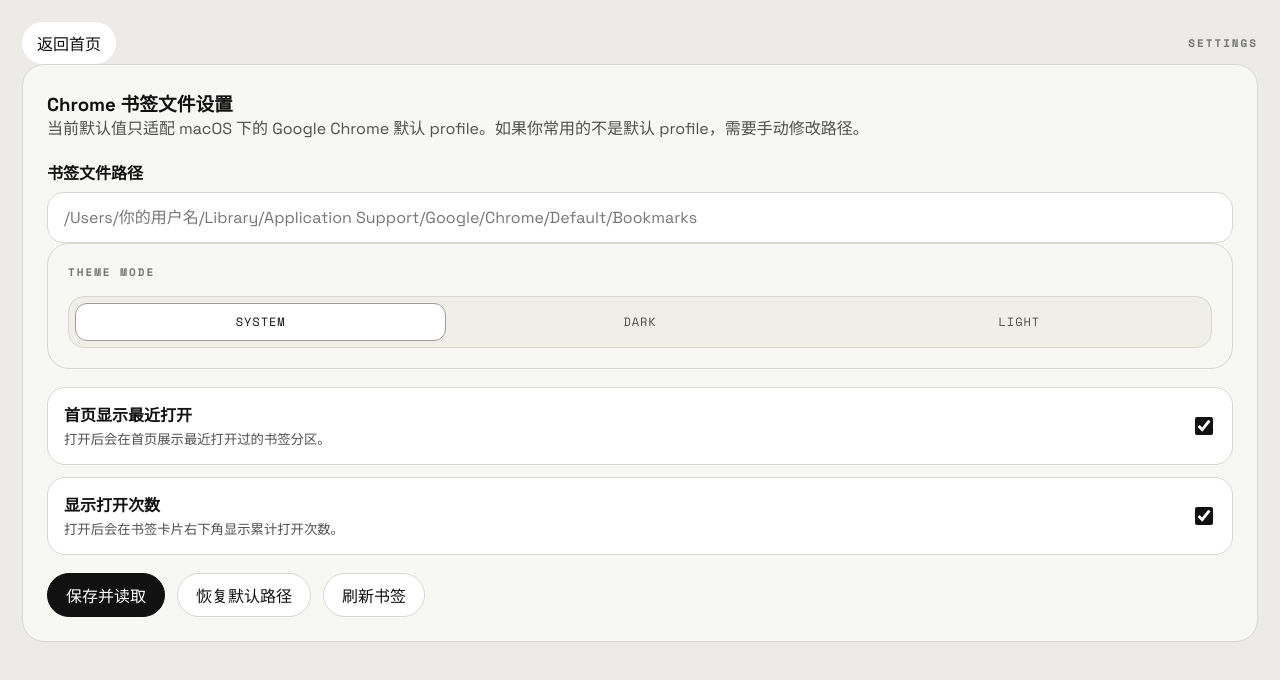
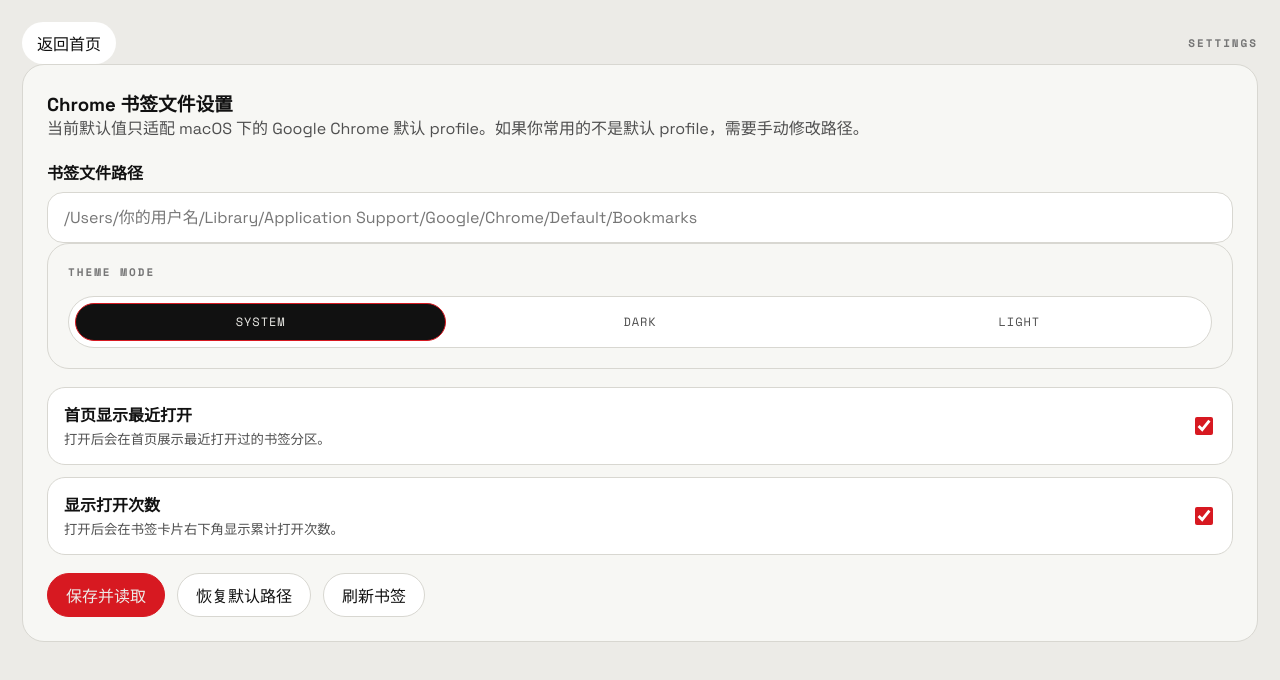
Before and after one commit to hitctc/utools-my-quick-bookmarks, a Vue app: page / in a window 1280 px wide. Both pictures are taken after a click on the button "SETTINGS". Shown: the top 680 px of the page. Built offline with nearby package versions, Linux system fonts and the light colour scheme; a web font is replaced by a local one.

Commit message:
fix: 收敛 Nothing 主题 token 契约

```diff
--- a/src/main.css
+++ b/src/main.css
@@ -2,42 +2,32 @@
 
 :root {
   color-scheme: light;
-  --page-bg: #ecebe7;
-  --surface-1: #f7f7f4;
-  --surface-2: #ffffff;
-  --surface-inset: #efeee9;
-  --text-1: #111111;
-  --text-2: #4f4f4f;
-  --text-3: #767676;
-  --line: #d8d7d1;
-  --line-strong: #9d9d95;
-  --accent: #111111;
-  --accent-soft: #e8e8e2;
+  --bg: #ecebe7;
+  --surface: #f7f7f4;
+  --surface-raised: #ffffff;
+  --border: #d8d7d1;
+  --border-visible: #d71921;
+  --text-disabled: #767676;
+  --text-secondary: #4f4f4f;
+  --text-primary: #111111;
+  --text-display: #111111;
+  --accent: #d71921;
   --danger: #8d2f2f;
-  --focus: #111111;
-  --chip-bg: #efeee9;
-  --chip-active-bg: #111111;
-  --chip-active-text: #f7f7f4;
 }
 
 :root[data-theme="dark"] {
   color-scheme: dark;
-  --page-bg: #0b0b0b;
-  --surface-1: #151515;
-  --surface-2: #1b1b1b;
-  --surface-inset: #202020;
-  --text-1: #f5f5f2;
-  --text-2: #c0c0b8;
-  --text-3: #8f8f87;
-  --line: #2b2b2b;
-  --line-strong: #484848;
-  --accent: #f5f5f2;
-  --accent-soft: #202020;
+  --bg: #0b0b0b;
+  --surface: #151515;
+  --surface-raised: #1b1b1b;
+  --border: #2b2b2b;
+  --border-visible: #d71921;
+  --text-disabled: #8f8f87;
+  --text-secondary: #c0c0b8;
+  --text-primary: #f5f5f2;
+  --text-display: #f5f5f2;
+  --accent: #d71921;
   --danger: #ff8b8b;
-  --focus: #f5f5f2;
-  --chip-bg: #202020;
-  --chip-active-bg: #f5f5f2;
-  --chip-active-text: #111111;
 }
 
 * {
@@ -52,9 +42,9 @@ body,
 
 body {
   margin: 0;
-  color: var(--text-1);
+  color: var(--text-primary);
   font-family: "Space Grotesk", "PingFang SC", "Helvetica Neue", sans-serif;
-  background: var(--page-bg);
+  background: var(--bg);
   text-rendering: optimizeLegibility;
 }
 
@@ -76,7 +66,7 @@ a {
 }
 
 :focus-visible {
-  outline: 1px solid var(--focus);
+  outline: 1px solid var(--accent);
   outline-offset: 2px;
 }
 
@@ -96,23 +86,23 @@ a {
 .bookmarks-section,
 .settings-panel,
 .search-tip-card {
-  background: var(--surface-1);
-  border: 1px solid var(--line);
+  background: var(--surface);
+  border: 1px solid var(--border);
   border-radius: 22px;
   box-shadow: none;
 }
 
 .hero {
-  display: flex;
-  align-items: flex-start;
-  justify-content: space-between;
-  gap: 18px;
+  display: grid;
+  grid-template-columns: minmax(0, 1.45fr) minmax(280px, 0.85fr);
+  align-items: start;
+  gap: 18px 24px;
   padding: 28px;
 }
 
 .hero--nothing {
-  background: var(--surface-2);
-  border-color: var(--line-strong);
+  background: var(--surface-raised);
+  border-color: var(--border-visible);
 }
 
 .hero__lead {
@@ -131,7 +121,7 @@ a {
 
 .hero__number {
   margin: 0;
-  color: var(--text-1);
+  color: var(--text-primary);
   font-family: "Doto", "Space Mono", monospace;
   font-size: clamp(4rem, 9vw, 6.5rem);
   font-weight: 700;
@@ -148,7 +138,7 @@ a {
 .hero__text {
   margin: 0;
   max-width: 48ch;
-  color: var(--text-2);
+  color: var(--text-secondary);
   line-height: 1.65;
 }
 
@@ -169,7 +159,7 @@ a {
 
 .hero__path-label {
   margin: 0;
-  color: var(--text-3);
+  color: var(--text-disabled);
   font-family: "Space Mono", monospace;
   font-size: 11px;
   letter-spacing: 0.18em;
@@ -179,7 +169,7 @@ a {
 .hero__path {
   margin: 0;
   max-width: 34ch;
-  color: var(--text-1);
+  color: var(--text-primary);
   font-family: "Space Mono", monospace;
   font-size: 13px;
   line-height: 1.6;
@@ -209,7 +199,7 @@ a {
 .bookmarks-section__eyebrow,
 .mono-label {
   margin: 0;
-  color: var(--text-3);
+  color: var(--text-disabled);
   font-family: "Space Mono", monospace;
   font-size: 11px;
   font-weight: 700;
@@ -228,7 +218,7 @@ a {
 .state-strip__copy,
 .hero__text {
   margin: 0;
-  color: var(--text-2);
+  color: var(--text-secondary);
   line-height: 1.6;
 }
 
@@ -237,10 +227,10 @@ a {
   align-items: center;
   min-height: 30px;
   padding: 0 10px;
-  border: 1px solid var(--line);
+  border: 1px solid var(--border);
   border-radius: 999px;
-  background: var(--chip-bg);
-  color: var(--text-1);
+  background: var(--surface-raised);
+  color: var(--text-primary);
   font-family: "Space Mono", monospace;
   font-size: 11px;
   line-height: 1;
@@ -249,8 +239,8 @@ a {
 }
 
 .status-chip--muted {
-  color: var(--text-2);
-  background: var(--surface-inset);
+  color: var(--text-secondary);
+  background: transparent;
 }
 
 .technical-button {
@@ -259,10 +249,10 @@ a {
   justify-content: center;
   min-height: 40px;
   padding: 0 14px;
-  border: 1px solid var(--line-strong);
+  border: 1px solid var(--border-visible);
   border-radius: 999px;
-  background: var(--surface-2);
-  color: var(--text-1);
+  background: transparent;
+  color: var(--text-primary);
   font-family: "Space Mono", monospace;
   font-size: 12px;
   letter-spacing: 0.12em;
@@ -270,8 +260,8 @@ a {
 }
 
 .technical-button:hover {
-  background: var(--surface-inset);
-  border-color: var(--line-strong);
+  background: var(--surface-raised);
+  border-color: var(--accent);
 }
 
 .status-chip,
@@ -289,8 +279,8 @@ a {
 .icon-button,
 .secondary-button,
 .text-button {
-  background: var(--surface-2);
-  color: var(--text-1);
+  background: var(--surface-raised);
+  color: var(--text-primary);
 }
 
 .icon-button,
@@ -298,7 +288,7 @@ a {
 .secondary-button {
   min-height: 44px;
   padding: 0 18px;
-  border: 1px solid var(--line);
+  border: 1px solid var(--border);
   border-radius: 999px;
 }
 
@@ -309,11 +299,11 @@ a {
 .primary-button {
   background: var(--accent);
   border-color: var(--accent);
-  color: var(--surface-2);
+  color: var(--bg);
 }
 
 .secondary-button {
-  background: var(--surface-2);
+  background: var(--surface-raised);
 }
 
 .text-button {
@@ -326,14 +316,14 @@ a {
 .primary-button:hover,
 .secondary-button:hover,
 .text-button:hover {
-  background: var(--surface-inset);
-  border-color: var(--line-strong);
+  background: var(--surface-raised);
+  border-color: var(--accent);
 }
 
 .primary-button:hover {
-  background: var(--text-2);
-  border-color: var(--text-2);
-  color: var(--surface-2);
+  background: var(--accent);
+  border-color: var(--accent);
+  color: var(--bg);
 }
 
 .icon-button:disabled,
@@ -353,7 +343,7 @@ a {
 }
 
 .summary-card--wide {
-  background: var(--surface-2);
+  background: var(--surface-raised);
 }
 
 .summary-copy {
@@ -365,14 +355,14 @@ a {
   gap: 4px;
   min-width: 108px;
   padding: 12px 16px;
-  border: 1px solid var(--line);
+  border: 1px solid var(--border);
   border-radius: 18px;
-  background: var(--surface-2);
+  background: var(--surface-raised);
   text-align: right;
 }
 
 .summary-pill span {
-  color: var(--text-3);
+  color: var(--text-disabled);
   font-size: 12px;
 }
 
@@ -391,19 +381,19 @@ a {
   justify-content: space-between;
   gap: 14px;
   padding: 14px 16px;
-  border: 1px solid var(--line);
+  border: 1px solid var(--border);
   border-radius: 18px;
-  background: var(--surface-2);
+  background: var(--surface-raised);
 }
 
 .state-strip--active {
-  border-color: var(--line-strong);
-  background: var(--surface-1);
+  border-color: var(--accent);
+  background: var(--surface);
 }
 
 .state-strip__label {
   margin: 0;
-  color: var(--text-3);
+  color: var(--text-disabled);
   font-family: "Space Mono", monospace;
   font-size: 11px;
   letter-spacing: 0.18em;
@@ -438,10 +428,10 @@ a {
   min-width: 42px;
   min-height: 28px;
   padding: 0 10px;
-  border: 1px solid var(--line);
+  border: 1px solid var(--border);
   border-radius: 999px;
-  background: var(--surface-2);
-  color: var(--text-1);
+  background: var(--surface-raised);
+  color: var(--text-primary);
   display: inline-flex;
   align-items: center;
   justify-content: center;
@@ -457,13 +447,13 @@ a {
 .search-tip-card {
   padding: 18px 20px;
   border-radius: 20px;
-  background: var(--surface-2);
+  background: var(--surface-raised);
   border-style: dashed;
 }
 
 .search-tip-card--searching {
-  background: var(--accent-soft);
-  border-color: var(--line-strong);
+  background: var(--surface-raised);
+  border-color: var(--accent);
 }
 
 .search-tip-card__title,
@@ -477,7 +467,7 @@ a {
 
 .search-tip-card__copy {
   margin-top: 6px;
-  color: var(--text-2);
+  color: var(--text-secondary);
   line-height: 1.6;
 }
 
@@ -492,18 +482,18 @@ a {
   grid-template-columns: repeat(3, minmax(0, 1fr));
   gap: 8px;
   padding: 6px;
-  border: 1px solid var(--line);
-  border-radius: 16px;
-  background: var(--surface-inset);
+  border: 1px solid var(--border);
+  border-radius: 999px;
+  background: var(--surface-raised);
 }
 
 .segmented-control__button {
   min-height: 38px;
   padding: 0 14px;
   border: 1px solid transparent;
-  border-radius: 12px;
+  border-radius: 999px;
   background: transparent;
-  color: var(--text-2);
+  color: var(--text-secondary);
   font-family: "Space Mono", monospace;
   font-size: 12px;
   letter-spacing: 0.08em;
@@ -511,15 +501,15 @@ a {
 }
 
 .segmented-control__button:hover {
-  background: var(--surface-2);
-  border-color: var(--line);
-  color: var(--text-1);
+  background: var(--surface-raised);
+  border-color: var(--accent);
+  color: var(--text-primary);
 }
 
 .segmented-control__button--active {
-  background: var(--surface-2);
-  border-color: var(--line-strong);
-  color: var(--text-1);
+  background: var(--text-display);
+  border-color: var(--accent);
+  color: var(--bg);
 }
 
 .bookmarks-section__header,
@@ -548,8 +538,8 @@ a {
 }
 
 .bookmark-card--active .bookmark-cover {
-  border-color: var(--line-strong);
-  background: var(--surface-2);
+  border-color: var(--accent);
+  background: var(--surface-raised);
 }
 
 .bookmark-card__pin {
@@ -562,24 +552,24 @@ a {
   gap: 6px;
   min-height: 32px;
   padding: 0 10px;
-  border: 1px solid var(--line);
+  border: 1px solid var(--border);
   border-radius: 999px;
-  background: var(--surface-2);
-  color: var(--text-1);
+  background: var(--surface-raised);
+  color: var(--text-primary);
   font-family: "Space Mono", monospace;
   font-size: 11px;
   letter-spacing: 0.08em;
 }
 
 .bookmark-card__pin:hover {
-  background: var(--surface-inset);
-  border-color: var(--line-strong);
+  background: var(--surface-raised);
+  border-color: var(--accent);
 }
 
 .bookmark-card__pin--active {
-  background: var(--chip-active-bg);
-  border-color: var(--chip-active-bg);
-  color: var(--chip-active-text);
+  background: var(--text-display);
+  border-color: var(--accent);
+  color: var(--bg);
 }
 
 .bookmark-card__pin-icon {
@@ -601,8 +591,8 @@ a {
 
 .bookmark-card__open:hover .bookmark-cover,
 .bookmark-card__open:focus-visible .bookmark-cover {
-  border-color: var(--line-strong);
-  background: var(--surface-2);
+  border-color: var(--accent);
+  background: var(--surface-raised);
 }
 
 .bookmark-card__open:focus-visible {
@@ -616,14 +606,14 @@ a {
   min-height: 228px;
   padding: 18px;
   overflow: hidden;
-  border: 1px solid var(--line);
+  border: 1px solid var(--border);
   border-radius: 20px;
-  background: var(--surface-1);
+  background: var(--surface);
 }
 
 .bookmark-cover--active {
-  border-color: var(--line-strong);
-  background: var(--surface-2);
+  border-color: var(--accent);
+  background: var(--surface-raised);
 }
 
 .bookmark-cover__overlay {
@@ -644,7 +634,7 @@ a {
 }
 
 .bookmark-cover__root {
-  color: var(--text-3);
+  color: var(--text-disabled);
   font-family: "Space Mono", monospace;
   font-size: 11px;
   font-weight: 700;
@@ -653,7 +643,7 @@ a {
 }
 
 .bookmark-cover__site {
-  color: var(--text-2);
+  color: var(--text-secondary);
   font-family: "Space Grotesk", "PingFang SC", "Helvetica Neue", sans-serif;
   font-size: 13px;
   font-weight: 500;
@@ -673,7 +663,7 @@ a {
 .bookmark-cover__title {
   display: -webkit-box;
   overflow: hidden;
-  color: var(--text-1);
+  color: var(--text-primary);
   font-size: 18px;
   line-height: 1.35;
   font-weight: 700;
@@ -682,14 +672,14 @@ a {
 }
 
 .bookmark-cover__url {
-  color: var(--text-2);
+  color: var(--text-secondary);
   font-family: "Space Mono", monospace;
   font-size: 12px;
   word-break: break-all;
 }
 
 .bookmark-cover__folder {
-  color: var(--text-3);
+  color: var(--text-disabled);
   font-family: "Space Mono", monospace;
   font-size: 12px;
 }
@@ -704,19 +694,19 @@ a {
   align-items: center;
   min-height: 28px;
   padding: 0 10px;
-  border: 1px solid var(--line);
+  border: 1px solid var(--border);
   border-radius: 999px;
-  background: var(--surface-2);
-  color: var(--text-2);
+  background: var(--surface-raised);
+  color: var(--text-secondary);
   font-family: "Space Mono", monospace;
   font-size: 12px;
   font-weight: 700;
 }
 
 .bookmark-cover__chip--active {
-  background: var(--chip-active-bg);
-  border-color: var(--chip-active-bg);
-  color: var(--chip-active-text);
+  background: var(--text-display);
+  border-color: var(--accent);
+  color: var(--bg);
 }
 
 .bookmark-cover__count {
@@ -726,10 +716,10 @@ a {
   min-width: 28px;
   min-height: 28px;
   padding: 0 8px;
-  border: 1px solid var(--line);
+  border: 1px solid var(--border);
   border-radius: 999px;
-  background: var(--surface-2);
-  color: var(--text-1);
+  background: var(--surface-raised);
+  color: var(--text-primary);
   font-family: "Space Mono", monospace;
   font-size: 12px;
   font-weight: 700;
@@ -742,10 +732,10 @@ a {
   flex: 0 0 auto;
   min-width: 44px;
   min-height: 44px;
-  border: 1px solid var(--line);
+  border: 1px solid var(--border);
   border-radius: 14px;
-  background: var(--surface-2);
-  color: var(--text-1);
+  background: var(--surface-raised);
+  color: var(--text-primary);
 }
 
 .bookmark-avatar__letter {
@@ -772,14 +762,14 @@ a {
 .path-input {
   width: 100%;
   padding: 14px 16px;
-  border: 1px solid var(--line);
+  border: 1px solid var(--border);
   border-radius: 16px;
-  background: var(--surface-2);
-  color: var(--text-1);
+  background: var(--surface-raised);
+  color: var(--text-primary);
 }
 
 .path-input::placeholder {
-  color: var(--text-3);
+  color: var(--text-disabled);
 }
 
 .actions-row {
@@ -801,9 +791,9 @@ a {
   justify-content: space-between;
   gap: 16px;
   padding: 14px 16px;
-  border: 1px solid var(--line);
+  border: 1px solid var(--border);
   border-radius: 18px;
-  background: var(--surface-2);
+  background: var(--surface-raised);
 }
 
 .settings-toggle strong,
@@ -813,7 +803,7 @@ a {
 
 .settings-toggle small {
   margin-top: 4px;
-  color: var(--text-2);
+  color: var(--text-secondary);
   line-height: 1.5;
 }
 
@@ -833,8 +823,11 @@ a {
   .summary-card,
   .bookmarks-section__header,
   .settings-header {
-    flex-direction: column;
     align-items: stretch;
+  }
+
+  .hero {
+    grid-template-columns: 1fr;
   }
 
   .hero__side {
```
